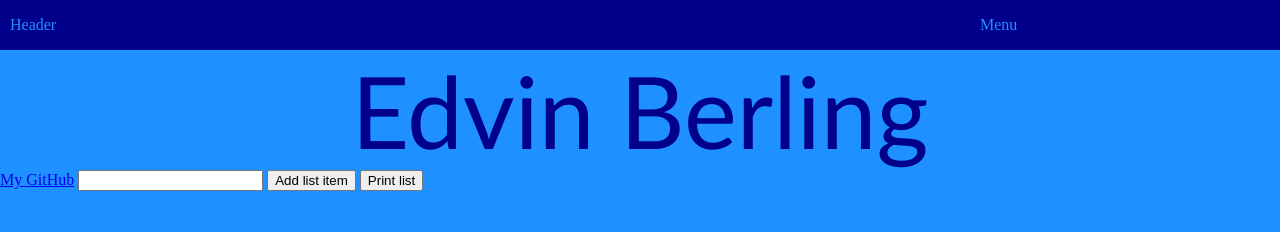
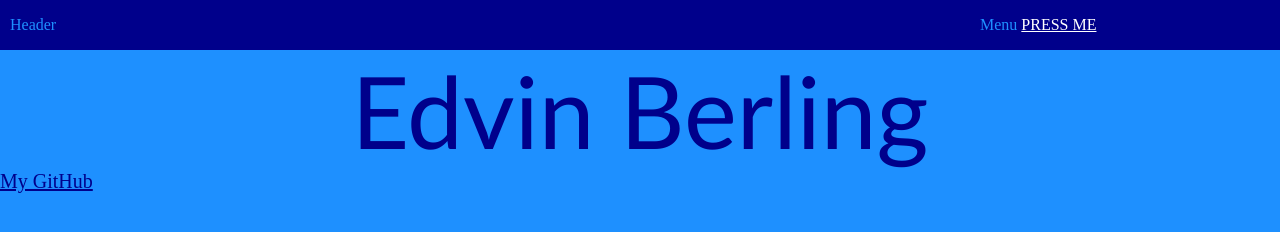
Before and after one commit to edvinberling/edvinberling.com, a plain HTML site: page index.html in a window 1280 px wide. Drawn offline with Linux system fonts and the light colour scheme.

Commit message:
Add files via upload

```diff
--- a/index.html
+++ b/index.html
@@ -16,6 +16,7 @@
             </div>
             <div class="right-section">
                Menu
+               <a class="playground-link" href="https://edvinberling.com/playground">PRESS ME</a>
             </div>
         </div>
 
@@ -25,11 +26,5 @@
 
         <a class="github-link" href="https://github.com/edvinberling" target="_blank">My GitHub</a>
 
-        <input id ="list-title" type="text" />
-        <button onclick="addListItem();">Add list item</button>
-        <button onclick="printList();">Print list</button>
-
-        <script src="list.js"></script>
-
     </body>
 </html>
--- a/styles/temp.css
+++ b/styles/temp.css
@@ -4,3 +4,12 @@
     font-size: 100px;
     font-family: 'Gill Sans', 'Gill Sans MT', Calibri, 'Trebuchet MS', sans-serif;
 }
+
+.github-link {
+    color: darkblue;
+    font-size: 20px;
+}
+
+.playground-link {
+    color: white;
+}
```
Also changed, not shown: playground.html (+6 -0 lines).
